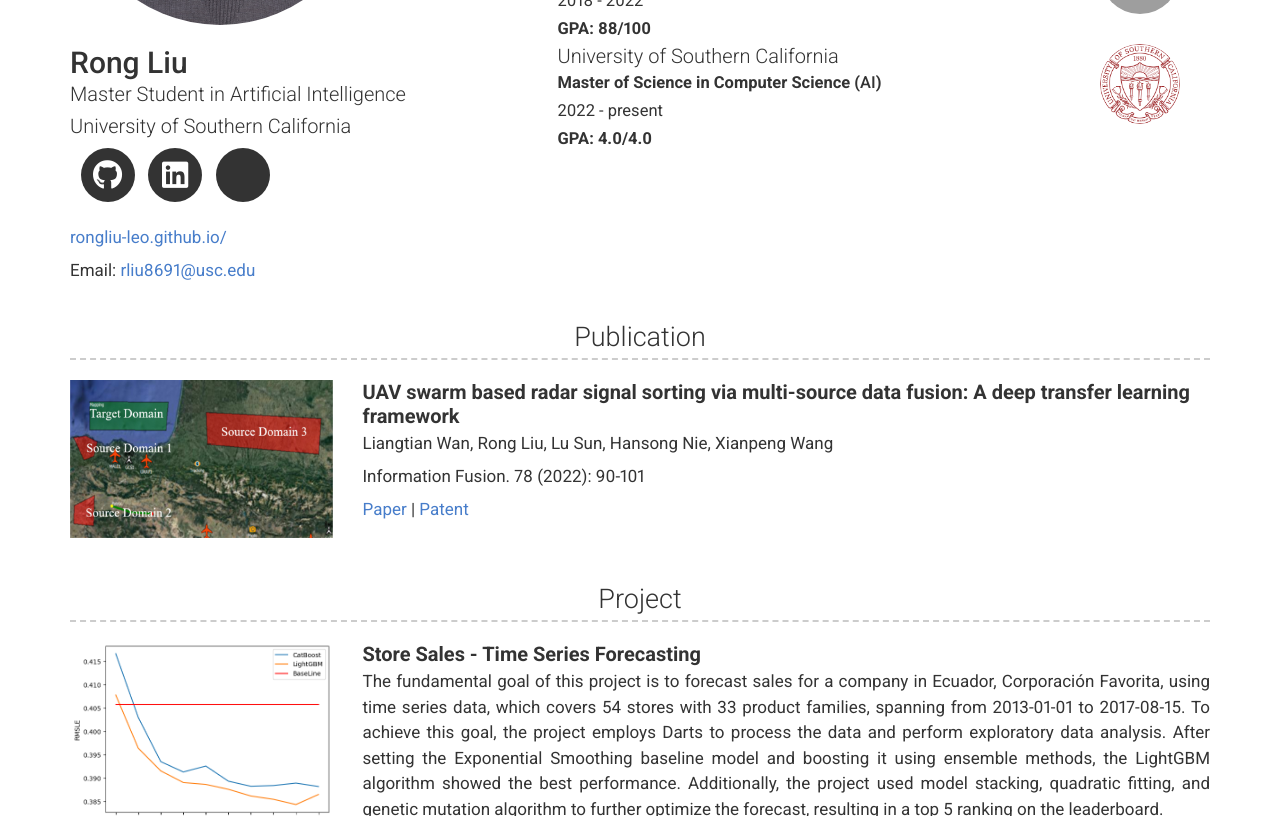
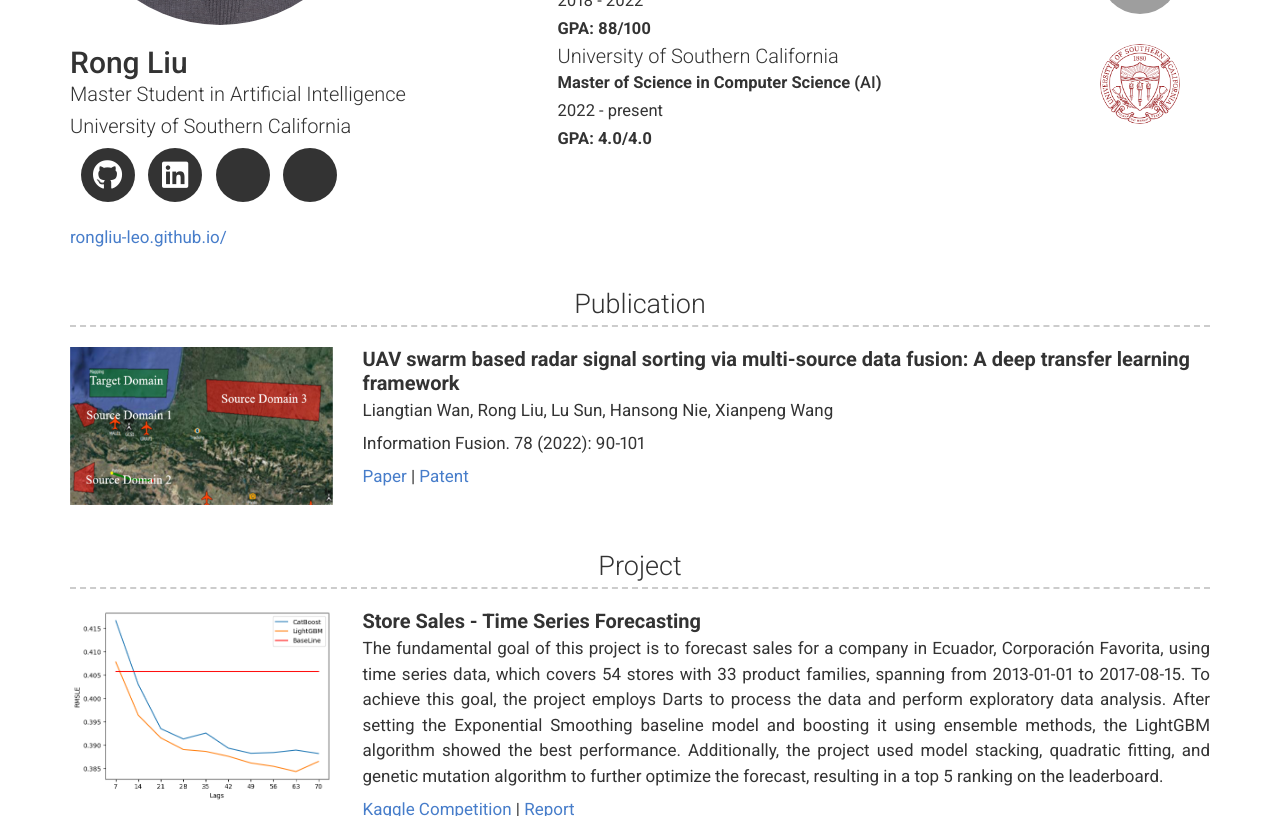
Before and after one commit to RongLiu-Leo/rongliu-leo.github.io, a Jekyll site: the page built from index.md, in a window 1280 px wide and 900 px high, scrolled down 335 px, cut to the strip 0-816 px from the top of the window. Built offline with Jekyll 4.4.1, drawn with Linux system fonts in a browser that asks for light colours; nearby versions of some CDN libraries; a style sheet for code colours, icons or effects is not loaded; grey boxes are pictures that could not be loaded.

Commit message:
Update header.html

```diff
--- a/_includes/header.html
+++ b/_includes/header.html
@@ -35,13 +35,18 @@
           </li>
         {%- endif -%}
 
+        <li>
+          <a target="_blank" href="mailto:rliu8691@usc.edu" class="button button--sacnite button--round-l">
+            <i class="fa-regular fa-envelope" title="Email link"></i>
+          </a>
+        </li>
       </ul>
       <p>
         <a href="https://rongliu-leo.github.io/">rongliu-leo.github.io/</a>
       </p>
-      <p>
+      <!-- <p>
         {{ site.email_title | default: "Email" }}: <a href="mailto:{{ site.email }}" target="_blank">{{ site.email | escape }}</a>
-      </p>
+      </p> -->
 
       <!-- <p>
         {{ site.phone_title | default: "Phone" }}: {{ site.phone | escape }}
```
